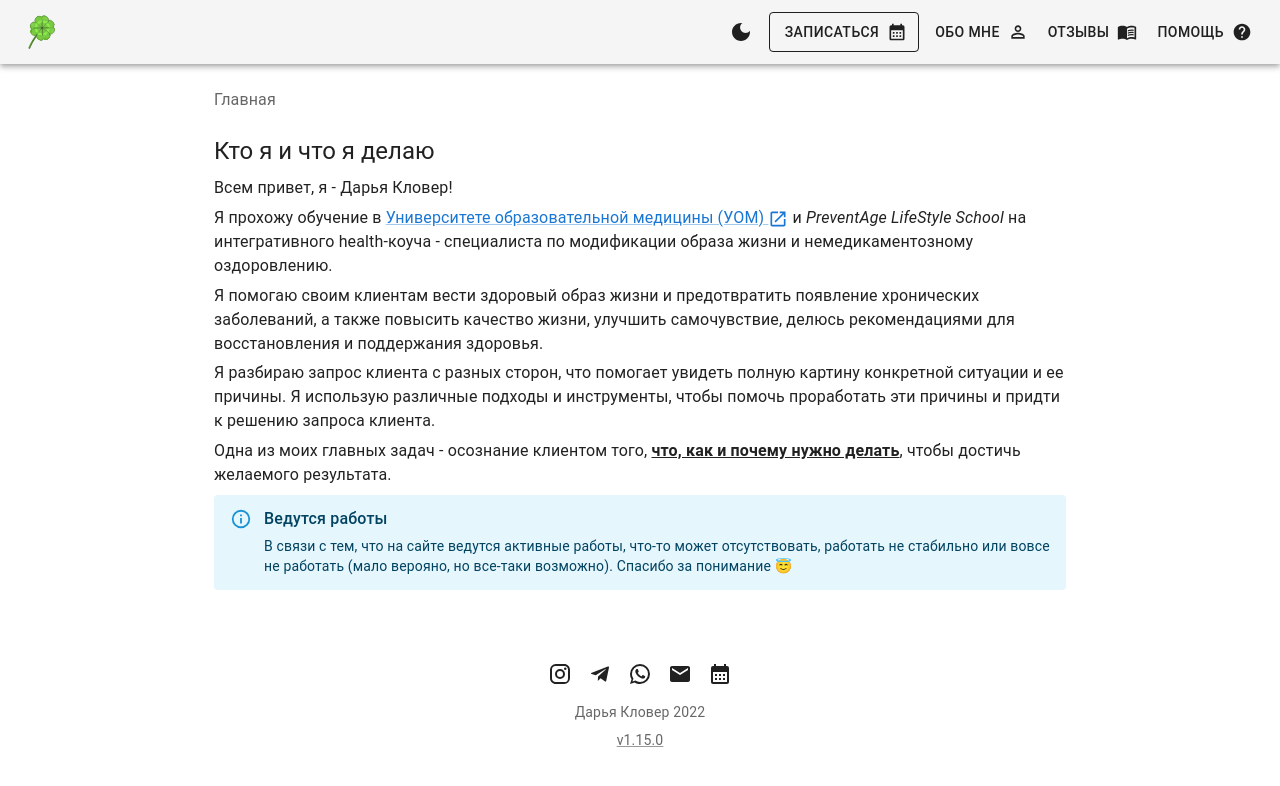
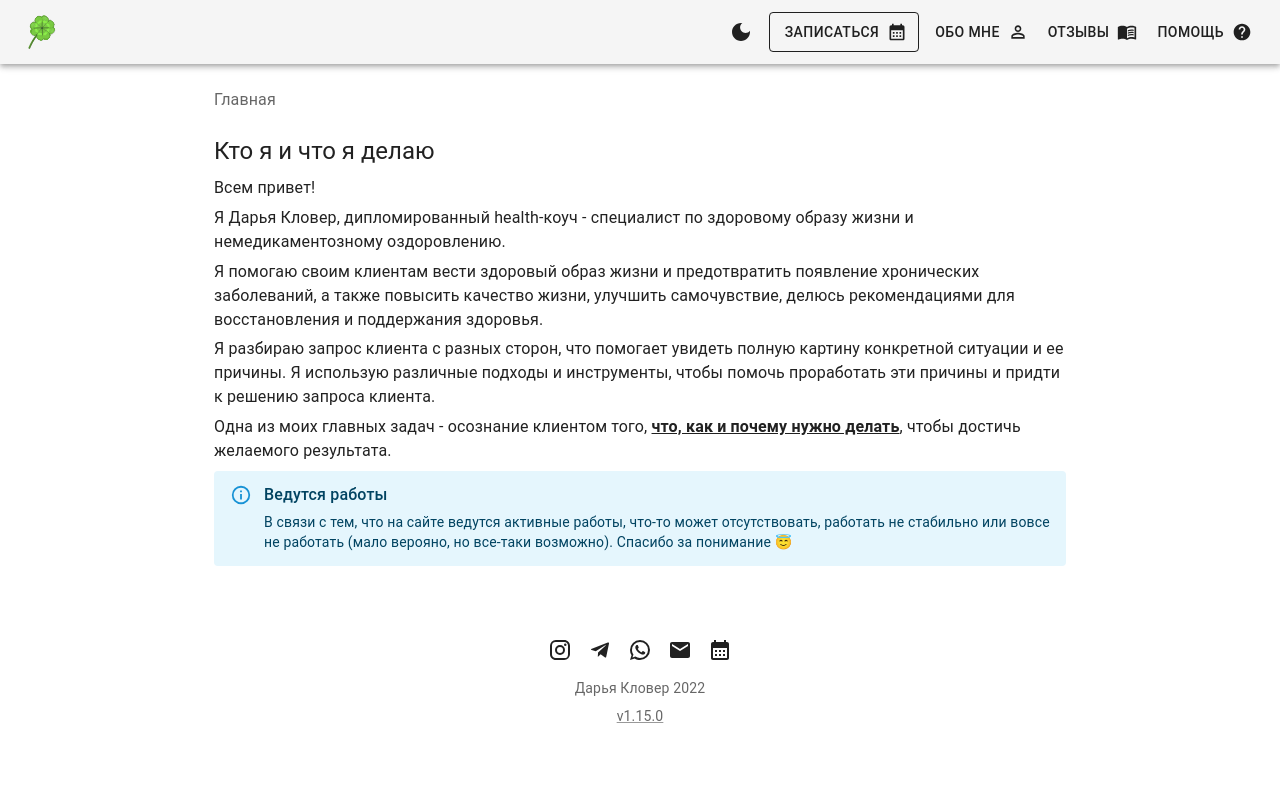
Before and after one commit to SiarheiBobryk/dariaklover, a React (Create React App) app: page / in a window 1280 px wide. Shown: the top 786 px of the page. Built offline with nearby package versions, Linux system fonts and the light colour scheme; a web font is replaced by a local one.

Commit message:
refactor: update the main page

```diff
--- a/src/pages/Main/Main.tsx
+++ b/src/pages/Main/Main.tsx
@@ -6,7 +6,6 @@ import AlertTitle from '@mui/material/AlertTitle';
 import { styled } from '@mui/material/styles';
 
 import Heading from '../../components/Heading';
-import LinkBlank from '../../components/LinkBlank';
 import mainMetaData from './mainMetaData';
 import Paragraph from '../../components/Paragraph';
 
@@ -23,14 +22,11 @@ function Main() {
         <title>{mainMetaData.title}</title>
       </Helmet>
       <Heading>{mainMetaData.heading}</Heading>
-      <Paragraph>Всем привет, я - Дарья Кловер!</Paragraph>
+      <Paragraph>Всем привет!</Paragraph>
+      {/* TODO: Use a constant here */}
       <Paragraph>
-        Я прохожу обучение в{' '}
-        <LinkBlank href="https://uom.education/university" rel="noopener">
-          Университете образовательной медицины (УОМ)
-        </LinkBlank>{' '}
-        и <i>PreventAge LifeStyle School</i> на интегративного health-коуча - специалиста по модификации образа жизни и
-        немедикаментозному оздоровлению.
+        Я Дарья Кловер, дипломированный health-коуч - специалист по здоровому образу жизни и немедикаментозному
+        оздоровлению.
       </Paragraph>
       <Paragraph>
         Я помогаю своим клиентам вести здоровый образ жизни и предотвратить появление хронических заболеваний, а также
```
Also changed, not shown: 2 other files (tests, documents, lock files or other folders).
